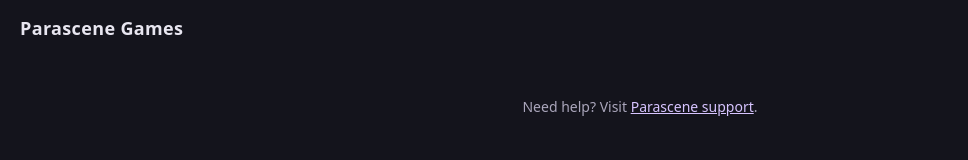
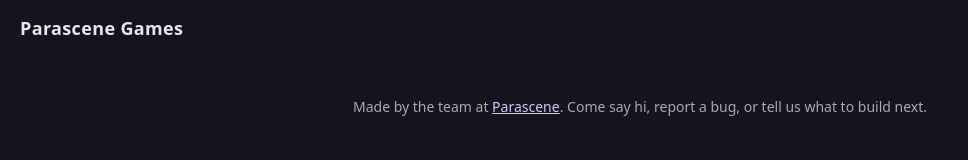
Before and after one commit to crosshj/parascene-games, a website: page web/index.html in a window 1280 px wide. Shown: the whole page, without its empty margins (0-968 px from the left). Drawn offline with Linux system fonts and the light colour scheme.

Commit message:
change the link copy for parascene

```diff
--- a/web/index.html
+++ b/web/index.html
@@ -78,7 +78,7 @@
   </header>
   <main id="app"></main>
   <footer>
-    Need help? Visit <a href="https://www.parascene.com/help" target="_blank" rel="noopener">Parascene support</a>.
+    Made by the team at <a href="https://www.parascene.com" target="_blank" rel="noopener">Parascene</a>. Come say hi, report a bug, or tell us what to build next.
   </footer>
   <script>
     window.__audioCtxs = [];
```
